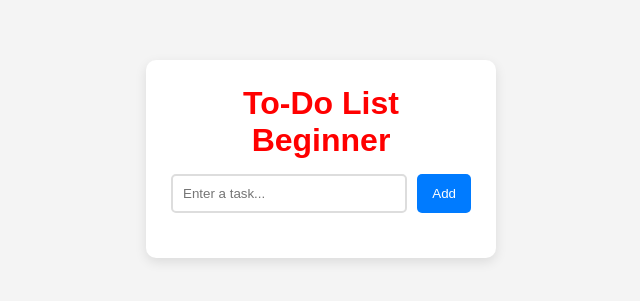
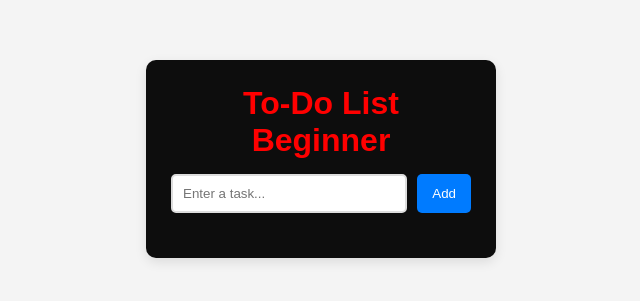
Before and after one commit to RavinduLittle2/test, a plain HTML site: page index.html in a window 1280 px wide. Shown: the part 241-542 px from the top of the page, without its empty margins (319-959 px from the left). Drawn offline with Linux system fonts and the light colour scheme.

Commit message:
i change the background color black

```diff
--- a/style.css
+++ b/style.css
@@ -14,11 +14,11 @@ body {
 }
 
 .container {
-    background: #fff;
+  background: #0d0d0d;
   padding: 25px;
   border-radius: 10px;
   width: 350px;
-    box-shadow: 0 4px 12px rgba(0,0,0,0.1);
+  box-shadow: 0 4px 12px rgba(0, 0, 0, 0.1);
 }
 
 h1 {
```
Lines whose indentation alone changed are shown as unchanged.
